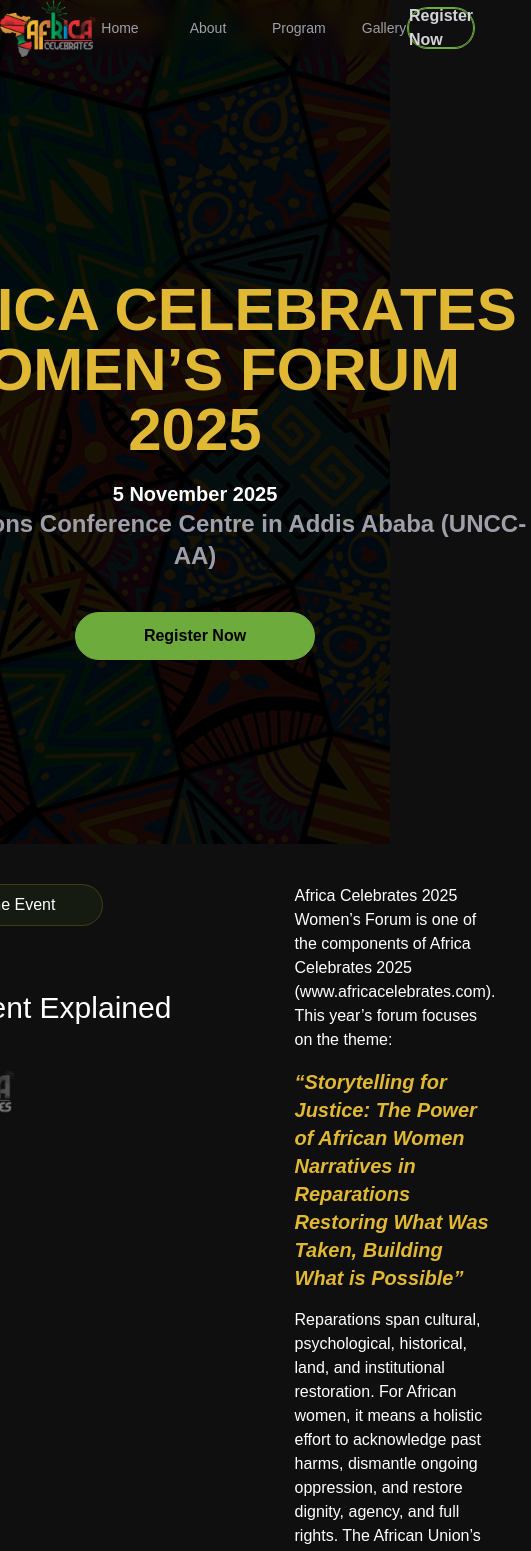
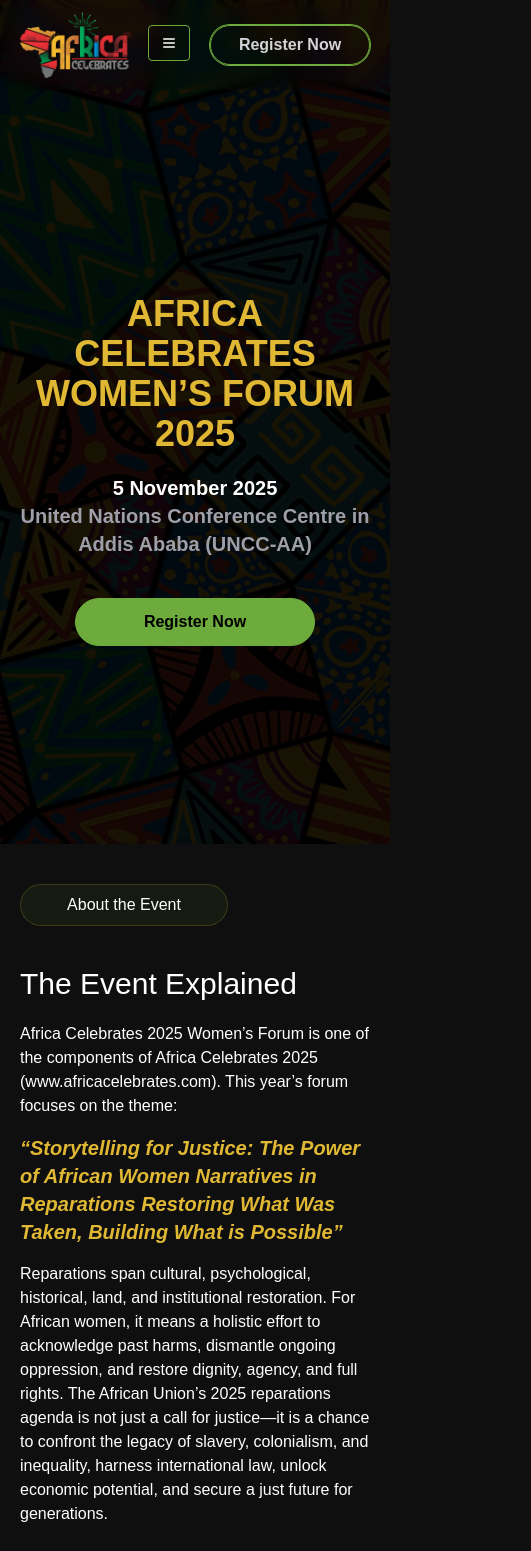
Before and after one commit to kid-us/Africacelebrates, a React (Vite) app: page / in a window 390 px wide. Shown: the top 1551 px of the page, 531 px wide, since content can reach past the window. Built offline with nearby package versions, Linux system fonts and the light colour scheme; a web font is replaced by a local one.

Commit message:
Responsive

```diff
--- a/src/App.tsx
+++ b/src/App.tsx
@@ -43,7 +43,7 @@
 
       {/* Banner */}
       <div className="flex items-center justify-center my-10">
-        <img src={banner} alt="Celebrate Africa" />
+        <img src={banner} alt="Celebrate Africa" className="lg:w-auto w-68" />
       </div>
 
       {/* About US */}
--- a/src/components/SectionTitle.tsx
+++ b/src/components/SectionTitle.tsx
@@ -1,6 +1,6 @@
 const SectionTitle = ({ label }: { label: string }) => {
   return (
-    <p className="border border-primary/20 rounded-full px-4 py-2 w-52 text-center text-white bg-secondary/8 mb-10">
+    <p className="border border-primary/20 rounded-full px-4 py-2 w-52 text-center text-white bg-secondary/8 mb-10 mx-5 lg:mx-0">
       {label}
     </p>
   );
--- a/src/components/sections/About.tsx
+++ b/src/components/sections/About.tsx
@@ -42,15 +42,17 @@
   return (
     <div id="#About" className="flex items-center justify-center">
       <div className="max-w-6xl">
-        <div className="flex py-10 gap-x-10">
+        <div className="lg:flex py-10 lg:gap-x-10">
           <div>
             <SectionTitle label={"About the Event"} />
-            <p className="w-90 text-3xl mt-16">The Event Explained</p>
-            <div className="flex items-end">
+            <p className="w-90 text-3xl lg:mt-16 px-5 lg:px-0 lg:mb-0 mb-5">
+              The Event Explained
+            </p>
+            <div className="lg:flex hidden items-end">
               <img src={logo} className="grayscale-100 w-1/3 mt-6" />
             </div>
           </div>
-          <div>
+          <div className="px-5 lg:px-0">
             <p className="">
               Africa Celebrates 2025 Women’s Forum is one of the components of
               Africa Celebrates 2025 (www.africacelebrates.com). This year’s
@@ -75,10 +77,10 @@
         </div>
 
         {/* Forum Objectives */}
-        <div className="my-20">
+        <div className="my-20 px-5">
           <SectionTitle label={"Forum Objectives"} />
 
-          <div className="grid grid-cols-3 gap-6">
+          <div className="grid lg:grid-cols-3 gap-6">
             {forumObjective.map((objective) => (
               <div
                 key={objective.id}
--- a/src/components/sections/AboutUs.tsx
+++ b/src/components/sections/AboutUs.tsx
@@ -2,12 +2,12 @@
 
 const AboutUs = () => {
   return (
-    <div className="flex items-center justify-center py-10 px-6">
+    <div className="flex items-center justify-center py-10">
       <div className="max-w-6xl w-full">
-       <SectionTitle label={"About Us"} />
+        <SectionTitle label={"About Us"} />
 
         {/* Content */}
-        <div>
+        <div className="px-5 lg:px-0">
           <p>
             Convene for Impact Event Organization PLC, in partnership with
             Legendary Gold Limited (put website link) organizes Africa
@@ -35,7 +35,7 @@
           </p>
         </div>
 
-        <div className="flex mt-6 space-x-10">
+        <div className="lg:flex mt-6 lg:space-x-10 space-y-4 px-5 lg:px-0">
           <p>
             Website:{" "}
             <a
--- a/src/components/sections/Hero.tsx
+++ b/src/components/sections/Hero.tsx
@@ -2,14 +2,14 @@
   return (
     <div id="#Home" className="container mx-auto">
       <div className="flex flex-col items-center justify-center h-[100dvh]">
-        <div className="w-2xl">
-          <p className="text-primary text-6xl uppercase font-bold text-center">
+        <div className="lg:w-2xl lg:px-0 px-5">
+          <p className="text-primary lg:text-6xl text-4xl uppercase font-bold text-center">
             Africa Celebrates Women’s Forum 2025
           </p>
           <p className="text-xl font-semibold mt-5 text-center">
             5 November 2025
           </p>
-          <p className="text-2xl font-semibold text-zinc-400 text-center">
+          <p className="lg:text-2xl text-xl font-semibold text-zinc-400 text-center">
             United Nations Conference Centre in Addis Ababa (UNCC-AA)
           </p>
           <div className="mt-10 flex justify-center">
--- a/src/components/sections/Marquee.tsx
+++ b/src/components/sections/Marquee.tsx
@@ -67,7 +67,7 @@
   ];
 
   return (
-    <div id="#Gallery" className="flex items-center justify-center py-10 px-6">
+    <div id="#Gallery" className="flex items-center justify-center py-10 ">
       <div className="max-w-6xl w-full">
         <SectionTitle label="Our Gallery" />
         {/* Forward Marquee */}
@@ -85,7 +85,11 @@
                 className="marquee-item"
                 style={{ "--item-position": t.id } as React.CSSProperties}
               >
-                <img src={t.img} className="h-full" alt={`Gallery - ${t.id}`} />
+                <img
+                  src={t.img}
+                  className="lg:h-full "
+                  alt={`Gallery - ${t.id}`}
+                />
               </div>
             ))}
           </div>
--- a/src/components/sections/Navbar.tsx
+++ b/src/components/sections/Navbar.tsx
@@ -1,29 +1,94 @@
+// import { logo } from "@/assets";
+// import { nav } from "@/constants/nav";
+// import { Button } from "../ui/button";
+// import { Menu } from "lucide-react";
+
+// const Navbar = () => {
+//   return (
+//     <nav className="lg:max-w-4xl lg:px-0 px-5 lg:py-0 py-3 mx-auto flex justify-between items-center">
+//       {/* Logo */}
+//       <img src={logo} alt="Logo" className="w-28" />
+
+//       {/* Navigation */}
+//       <div className="lg:flex hidden space-x-10">
+//         {nav.map((n, idx) => (
+//           <button
+//             key={idx}
+//             onClick={() => {
+//               const aboutSection = document.getElementById(n.path);
+//               if (aboutSection) {
+//                 aboutSection.scrollIntoView({ behavior: "smooth" });
+//               }
+//             }}
+//             className="text-zinc-400 hover:text-primary hover:-translate-y-1 hover:uppercase transition-all duration-300 text-sm w-12"
+//           >
+//             {n.label}
+//           </button>
+//         ))}
+//       </div>
+
+//       <div className="flex gap-x-5">
+//         <Button className="text-white bg-transparent border border-secondary active:bg-secondary">
+//           <Menu size={20} />
+//         </Button>
+
+//         {/* Register Now */}
+//         <a
+//           href="https://owlevents.app/rsvp/?code=q4Mevgr6p9ah"
+//           className="flex items-center justify-center text-zinc-300 border border-secondary rounded-full w-40 h-10 bg-transparent hover:text-black font-semibold hover:bg-secondary transition-colors duration-300 ring ring-secondary"
+//         >
+//           Register Now
+//         </a>
+//       </div>
+//     </nav>
+//   );
+// };
+
+// export default Navbar;
+
+import { useState } from "react";
 import { logo } from "@/assets";
 import { nav } from "@/constants/nav";
+import { Button } from "../ui/button";
+import { Menu, X } from "lucide-react";
 
 const Navbar = () => {
+  const [isOpen, setIsOpen] = useState(false);
+
+  const handleScroll = (id: string) => {
+    const section = document.getElementById(id);
+    if (section) {
+      section.scrollIntoView({ behavior: "smooth" });
+      setIsOpen(false); // Close modal after clicking
+    }
+  };
+
   return (
-    <nav className="max-w-4xl mx-auto flex justify-between items-center">
+    <nav className="lg:max-w-4xl lg:px-0 px-5 lg:py-0 py-3 mx-auto flex justify-between items-center relative z-50">
       {/* Logo */}
-      <img src={logo} alt="Logo" className="w-24 md:w-28" />
+      <img src={logo} alt="Logo" className="w-28 z-50" />
 
-      {/* Navigation */}
-      <div className="flex space-x-10">
+      {/* Desktop Navigation */}
+      <div className="lg:flex hidden space-x-10">
         {nav.map((n, idx) => (
           <button
             key={idx}
-            onClick={() => {
-              const aboutSection = document.getElementById(n.path);
-              if (aboutSection) {
-                aboutSection.scrollIntoView({ behavior: "smooth" });
-              }
-            }}
+            onClick={() => handleScroll(n.path)}
             className="text-zinc-400 hover:text-primary hover:-translate-y-1 hover:uppercase transition-all duration-300 text-sm w-12"
           >
             {n.label}
           </button>
         ))}
       </div>
+
+      {/* Mobile Menu Button */}
+      <div className="flex lg:hidden gap-x-5">
+        <Button
+          className="text-white bg-transparent border border-secondary active:bg-secondary"
+          onClick={() => setIsOpen(true)}
+        >
+          <Menu size={20} />
+        </Button>
 
         {/* Register Now */}
         <a
@@ -32,6 +97,33 @@
         >
           Register Now
         </a>
+      </div>
+
+      {/* Mobile Slide Menu */}
+      <div
+        className={`fixed top-0 left-0 h-[100dvh] w-full bg-black/95 z-40 transform transition-transform duration-300 ${
+          isOpen ? "translate-x-0" : "-translate-x-full"
+        } lg:hidden flex flex-col items-center justify-center space-y-8`}
+      >
+        {/* Close Button */}
+        <Button
+          className="absolute top-5 right-5 text-white"
+          onClick={() => setIsOpen(false)}
+        >
+          <X size={28} />
+        </Button>
+
+        {/* Mobile Links */}
+        {nav.map((n, idx) => (
+          <button
+            key={idx}
+            onClick={() => handleScroll(n.path)}
+            className="text-2xl text-white uppercase hover:text-primary transition-colors duration-300"
+          >
+            {n.label}
+          </button>
+        ))}
+      </div>
     </nav>
   );
 };
--- a/src/components/sections/Program.tsx
+++ b/src/components/sections/Program.tsx
@@ -3,11 +3,11 @@
 
 export default function Program() {
   return (
-    <div id="#Program" className="flex items-center justify-center py-10 px-6">
-      <div className="max-w-6xl w-full">
+    <div id="#Program" className="flex items-center justify-center py-10">
+      <div className="lg:max-w-6xl w-full">
         <SectionTitle label="Program Schedule" />
 
-        <div>
+        <div className="px-5 lg:px-0">
           {programSchedule.map((item, index) => (
             <div key={item.id} className="flex gap-x-3 relative">
               {/* Time */}
```
Lines whose indentation alone changed are shown as unchanged.
